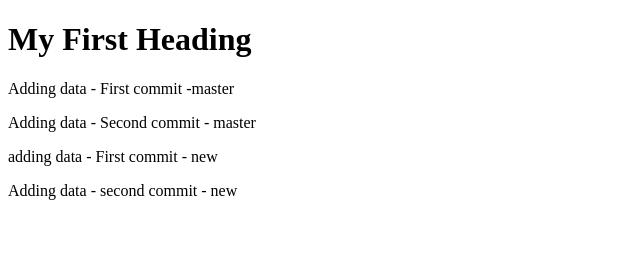
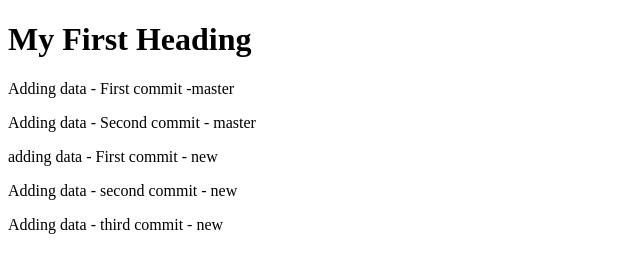
Before and after one commit to vasumalar16/vasumalar16, a plain HTML site: page sample.html in a window 1280 px wide. Shown: the whole page, without its empty margins (0-640 px from the left). Drawn offline with Linux system fonts and the light colour scheme.

Commit message:
sample.html

```diff
--- a/sample.html
+++ b/sample.html
@@ -7,5 +7,6 @@
 <p>Adding data - Second commit - master </p>
 <p> adding data - First commit - new</p>
 <p> Adding data - second commit - new </p>
+<p> Adding data - third commit - new </p>
 </body>
 </html>
```
